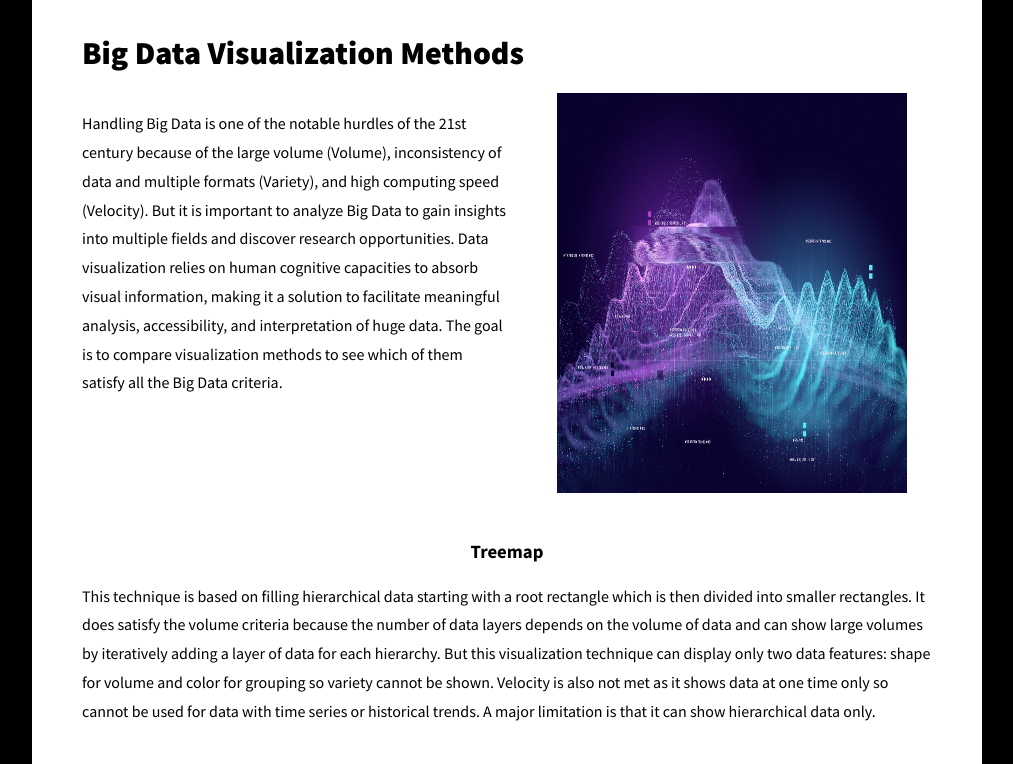
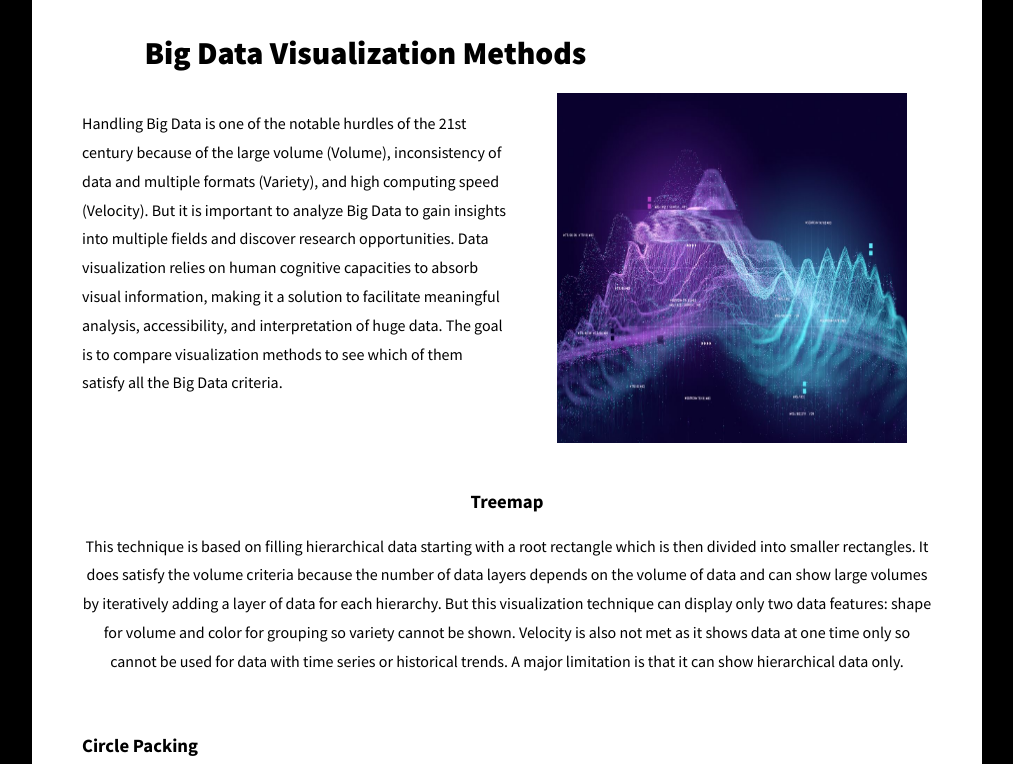
Before and after one commit to sanaa-sys/3182, a plain HTML site: page index.html in a window 1280 px wide. Shown: the top 764 px of the page, without its empty margins (133-1146 px from the left). Drawn offline with nearby package versions, Linux system fonts and the light colour scheme; a script that the page names is missing.

Commit message:
Update index.html

```diff
--- a/index.html
+++ b/index.html
@@ -80,7 +80,7 @@
         <div class="pure-g">
 
             <div class="pure-u-2-3">
-                <h1>Big Data Visualization Methods</h1>
+                <h1 style="text-align: center;">Big Data Visualization Methods</h1>
             </div>
             <div>
 
@@ -90,13 +90,13 @@
                     <p> Handling Big Data is one of the notable hurdles of the 21st century because of the large volume (Volume), inconsistency of data and multiple formats (Variety), and high computing speed (Velocity). But it is important to analyze Big Data to gain insights into multiple fields and discover research opportunities. Data visualization relies on human cognitive capacities to absorb visual information, making it a solution to facilitate meaningful analysis, accessibility, and interpretation of huge data. The goal is to compare visualization methods to see which of them satisfy all the Big Data criteria.</p>
                 </div>
                 <div class="pure-u-1-2">
-                    <img src="BigData1.jpg" alt="img" / style="height: 400px; width: 350px;margin-left: 50px;">
+                    <img src="BigData1.jpg" alt="img" / style="height: 350px; width: 350px;margin-left: 50px;">
                 </div>
             </div>
             <div class="pure-g">
                 <div class="pure-u-1-1">
                     <h3 style="text-align: center;">Treemap</h3>
-                    <p>This technique is based on filling hierarchical data starting with a root rectangle which is then divided into smaller rectangles. It does satisfy the volume criteria because the number of data layers depends on the volume of data and can show large volumes by iteratively adding a layer of data for each hierarchy. But this visualization technique can display only two data features: shape for volume and color for grouping so variety cannot be shown. Velocity is also not met as it shows data at one time only so cannot be used for data with time series or historical trends. A major limitation is that it can show hierarchical data only. </p>
+                    <p style="text-align: center;">This technique is based on filling hierarchical data starting with a root rectangle which is then divided into smaller rectangles. It does satisfy the volume criteria because the number of data layers depends on the volume of data and can show large volumes by iteratively adding a layer of data for each hierarchy. But this visualization technique can display only two data features: shape for volume and color for grouping so variety cannot be shown. Velocity is also not met as it shows data at one time only so cannot be used for data with time series or historical trends. A major limitation is that it can show hierarchical data only. </p>
                 </div>
                 <div class="pure-u-1-1">
                     <div id="vis1" class="vis-container"></div>
@@ -156,7 +156,7 @@
         <div class="pure-g">
             <div class="pure-u-1-1 small-font">
                 <p>This visualisation is created by <a href="https://github.com/sanaa-sys/3182" target="_blank">Ayesha Ali</a>.</p>
-                <p>To read the paper in these visualizations are mentioned <a href="https://www.researchgate.net/publication/275468420_Analytical_Review_of_Data_Visualization_Methods_in_Application_to_Big_Data" target="_blank">click here</a>.</p>
+                <p>To read the paper in which these visualizations are mentioned <a href="https://www.researchgate.net/publication/275468420_Analytical_Review_of_Data_Visualization_Methods_in_Application_to_Big_Data" target="_blank">click here</a>.</p>
             </div>
         </div>
     </div>
```
